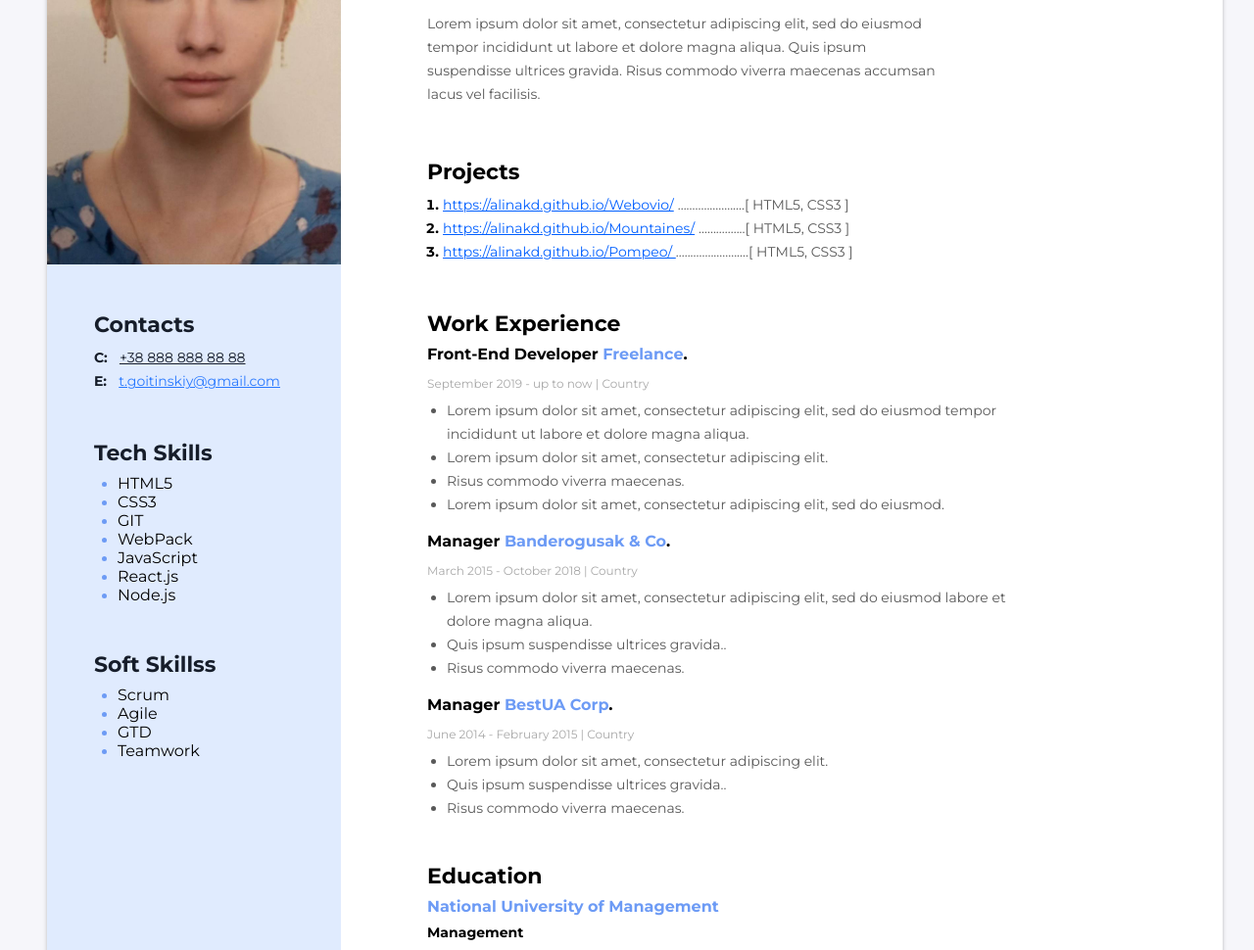
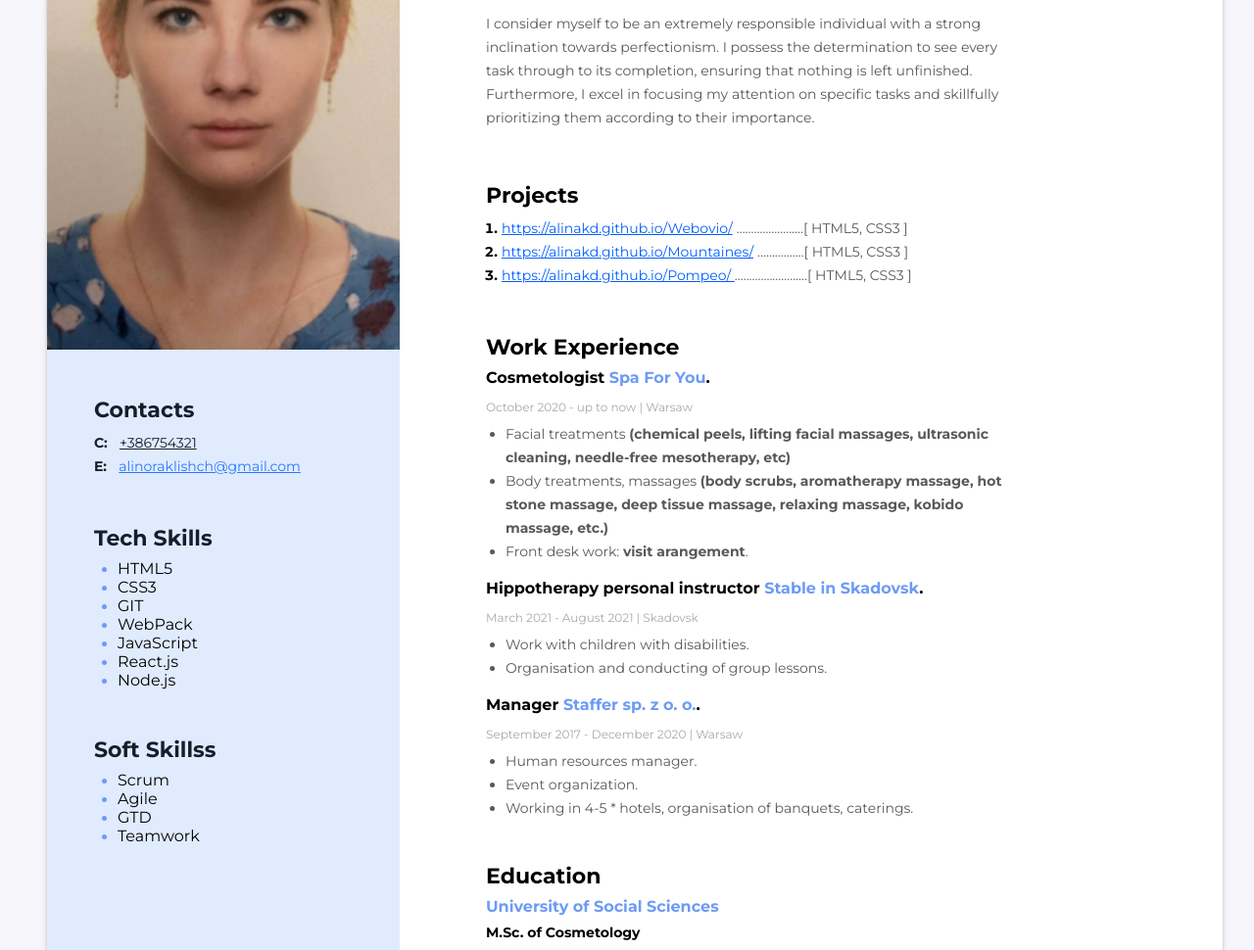
Before and after one commit to alinakd/Resume, a plain HTML site: page index.html in a window 1280 px wide. Shown: the part 258-1228 px from the top of the page at 98% size. Drawn offline with Linux system fonts and the light colour scheme.

Commit message:
added personal data

```diff
--- a/index.html
+++ b/index.html
@@ -16,18 +16,18 @@
     <div class="wrapper">
       <!-- Sidebar -->
       <aside class="sidebar">
-        <img src="/img/avatar.jpg" alt="My photo" width="300" class="my_photo" />
+        <img src="/img/avatar.jpg" alt="My photo" width="360" class="my_photo" />
 
         <!-- Contacts -->
         <div class="contacts_container">
           <h3 class="sidebar_title">Contacts</h3>
           <p class="contact_item">
             <span class="contacts_type">C:</span>
-            <a href="tel:+38888888888" class="contacts_number">+38 888 888 88 88</a>
+            <a href="tel:+386754321" class="contacts_number">+386754321 </a>
           </p>
           <p class="contact_item">
             <span class="contacts_type">E:</span>
-            <a href="mailto:t.goitinskiy@gmail.com" class="contacts_mail">t.goitinskiy@gmail.com</a>
+            <a href="mailto:alinoraklishch@gmail.com" class="contacts_mail">alinoraklishch@gmail.com</a>
           </p>
         </div>
 
@@ -64,9 +64,10 @@
           <h2 class="my_profesion">Front-End Developer</h2>
           <h1 class="my_name">Alina Klishch</h1>
           <p class="my_descr">
-            Lorem ipsum dolor sit amet, consectetur adipiscing elit, sed do eiusmod tempor incididunt ut labore et
-            dolore magna aliqua. Quis ipsum suspendisse ultrices gravida. Risus commodo viverra maecenas accumsan lacus
-            vel facilisis.
+            I consider myself to be an extremely responsible individual with a strong inclination towards perfectionism.
+            I possess the determination to see every task through to its completion, ensuring that nothing is left
+            unfinished. Furthermore, I excel in focusing my attention on specific tasks and skillfully prioritizing them
+            according to their importance.
           </p>
         </div>
 
@@ -96,43 +97,47 @@
           <!-- Company 1 -->
           <div class="work_experience_place">
             <h4 class="work_experience_position">
-              Front-End Developer <span class="work_experience_company">Freelance</span>.
+              Cosmetologist <span class="work_experience_company">Spa For You</span>.
             </h4>
-            <p class="work_period">September 2019 - up to now | Country</p>
+            <p class="work_period">October 2020 - up to now | Warsaw</p>
             <ul class="work_duties_list">
               <li>
-                Lorem ipsum dolor sit amet, consectetur adipiscing elit, sed do eiusmod tempor incididunt ut labore et
-                dolore magna aliqua.
+                Facial treatments
+                <b>(chemical peels, lifting facial massages, ultrasonic cleaning, needle-free mesotherapy, etc) </b>
               </li>
-              <li>Lorem ipsum dolor sit amet, consectetur adipiscing elit.</li>
-              <li>Risus commodo viverra maecenas.</li>
-              <li>Lorem ipsum dolor sit amet, consectetur adipiscing elit, sed do eiusmod.</li>
+              <li>
+                Body treatments, massages
+                <b
+                  >(body scrubs, aromatherapy massage, hot stone massage, deep tissue massage, relaxing massage, kobido
+                  massage, etc.)
+                </b>
+              </li>
+              <li>Front desk work: <b>visit arangement</b>.</li>
             </ul>
           </div>
 
           <!-- Company 2 -->
           <div class="work_experience_place">
             <h4 class="work_experience_position">
-              Manager <span class="work_experience_company">Banderogusak & Co</span>.
+              Hippotherapy personal instructor <span class="work_experience_company">Stable in Skadovsk</span>.
             </h4>
-            <p class="work_period">March 2015 - October 2018 | Country</p>
+            <p class="work_period">March 2021 - August 2021 | Skadovsk</p>
             <ul class="work_duties_list">
-              <li>
-                Lorem ipsum dolor sit amet, consectetur adipiscing elit, sed do eiusmod labore et dolore magna aliqua.
-              </li>
-              <li>Quis ipsum suspendisse ultrices gravida..</li>
-              <li>Risus commodo viverra maecenas.</li>
+              <li>Work with children with disabilities.</li>
+              <li>Organisation and conducting of group lessons.</li>
             </ul>
           </div>
 
           <!-- Company 3 -->
           <div class="work_experience_place">
-            <h4 class="work_experience_position">Manager <span class="work_experience_company">BestUA Corp</span>.</h4>
-            <p class="work_period">June 2014 - February 2015 | Country</p>
+            <h4 class="work_experience_position">
+              Manager <span class="work_experience_company">Staffer sp. z o. o.</span>.
+            </h4>
+            <p class="work_period">September 2017 - December 2020 | Warsaw</p>
             <ul class="work_duties_list">
-              <li>Lorem ipsum dolor sit amet, consectetur adipiscing elit.</li>
-              <li>Quis ipsum suspendisse ultrices gravida..</li>
-              <li>Risus commodo viverra maecenas.</li>
+              <li>Human resources manager.</li>
+              <li>Event organization.</li>
+              <li>Working in 4-5 * hotels, organisation of banquets, caterings.</li>
             </ul>
           </div>
         </div>
@@ -140,9 +145,9 @@
         <!-- Education -->
         <div class="education_container">
           <h3 class="main_content_title">Education</h3>
-          <h4 class="education_place">National University of Management</h4>
-          <h5 class="education_department">Management</h5>
-          <p class="work_period">September 2009 - June 2014 | Country</p>
+          <h4 class="education_place">University of Social Sciences</h4>
+          <h5 class="education_department">M.Sc. of Cosmetology</h5>
+          <p class="work_period">October 2019 - June 2021 | Warsaw</p>
         </div>
       </div>
     </div>
```
